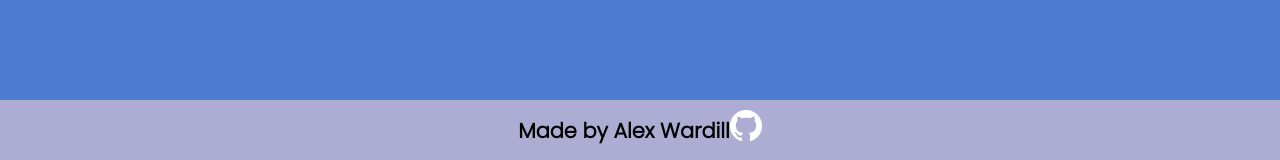
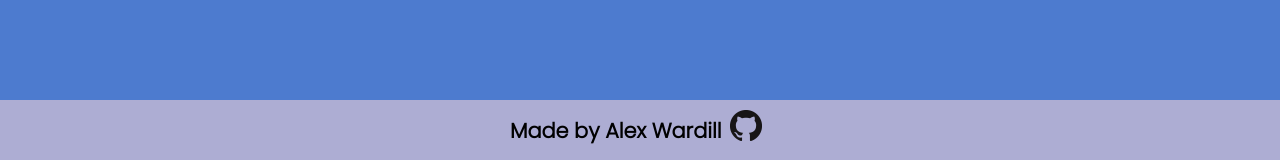
Before and after one commit to AlexWardill/PDF-Splitter, a Flask app: page / in a window 1280 px wide. Shown: the part 640-800 px from the top of the page. Run offline with Flask 2, Linux system fonts and the light colour scheme.

Commit message:
styled footer

```diff
--- a/src/static/style.css
+++ b/src/static/style.css
@@ -97,3 +97,14 @@ footer {
     align-items: center;
     justify-content: center;
 }
+
+.footer-wrapper {
+    width: 100%;
+    display: flex;
+    justify-content: center;
+    align-items: center;
+}
+
+.footer-wrapper * {
+    margin: 0 .2em;
+}
--- a/src/templates/base.html
+++ b/src/templates/base.html
@@ -16,10 +16,12 @@
     {% block content %}{% endblock %}
 
     <footer>
-        Made by Alex Wardill
-        <a href="https://github.com/AlexWardill">
-            <img src="/src/static/GitHub-Mark-Light-32px.png" alt="GitHub Logo">
-        </a>
+        <div class="footer-wrapper">
+            Made by Alex Wardill
+            <a href="https://github.com/AlexWardill" target="_blank">
+                <img src="{{url_for('static', filename='Github-Mark-32px.png')}}" alt="GitHub Logo">
+            </a>
+        </div>
     </footer>
 </body>
 </html>
```
Also changed, not shown: src/static/GitHub-Mark-32px.png (added), src/static/GitHub-Mark-Light-32px.png (deleted).
